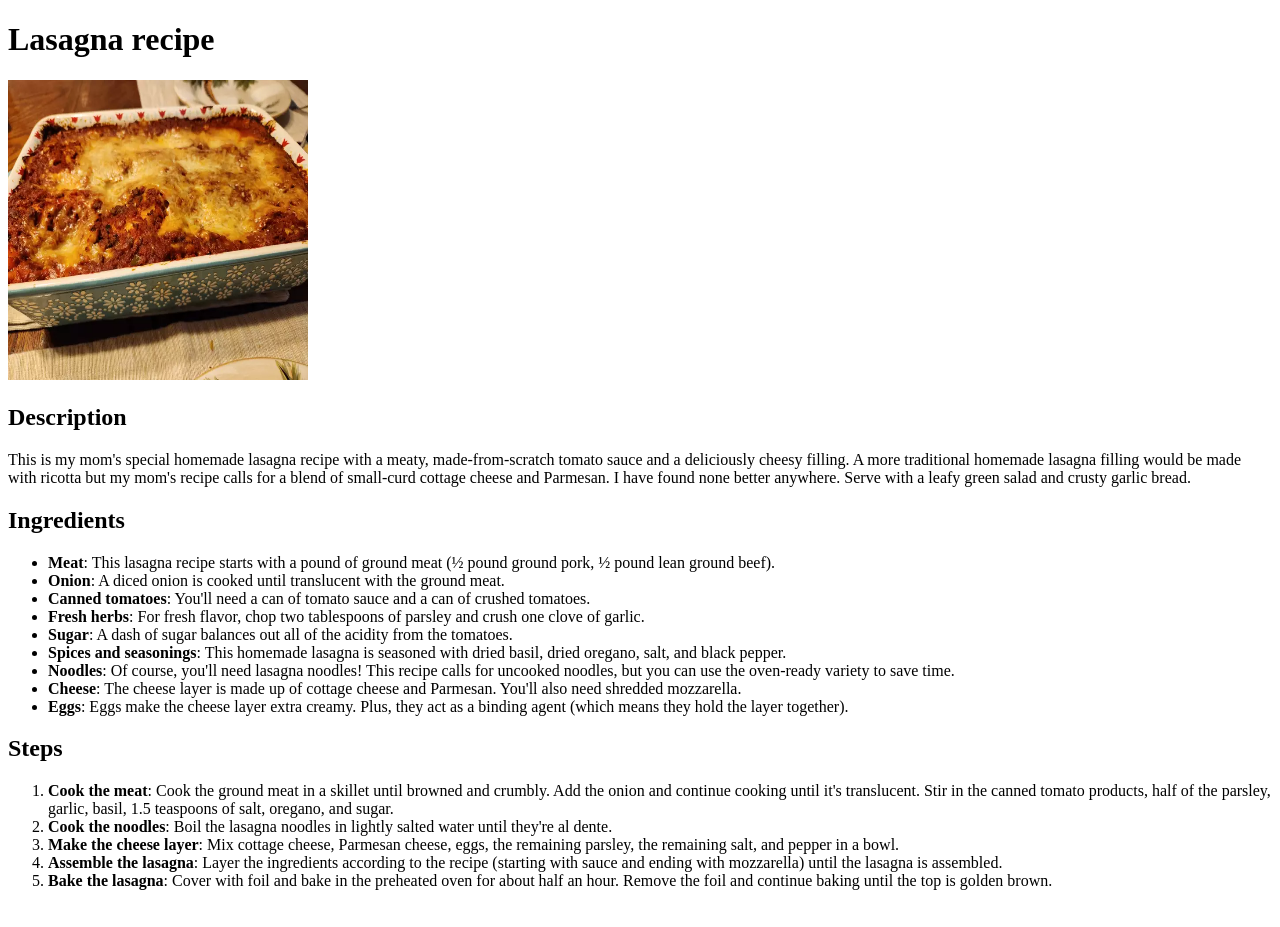
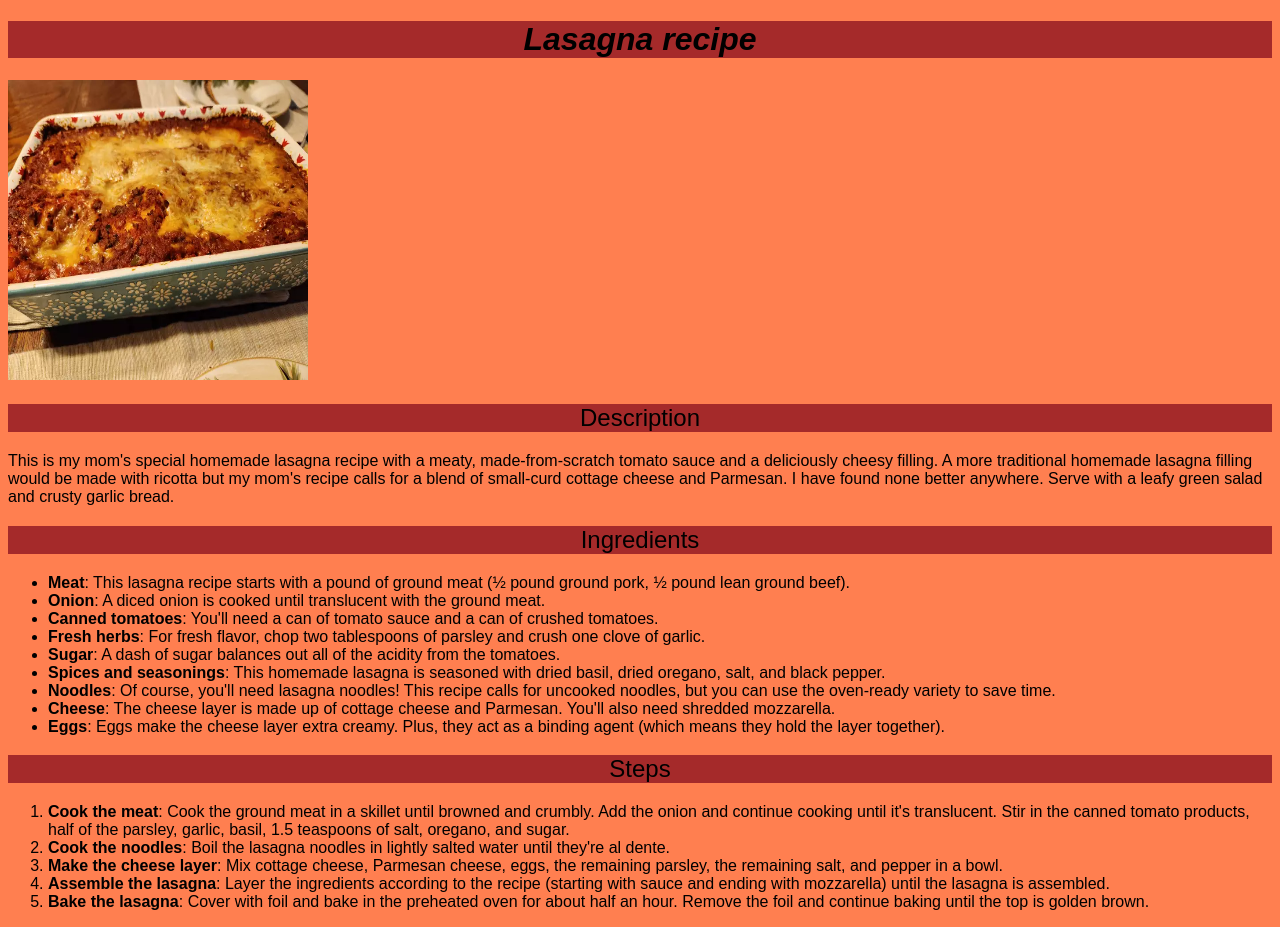
Before and after one commit to Burrpiee/odin-recipes, a plain HTML site: page recipes/lasagna.html in a window 1280 px wide. Before the commit the page ends 906 px from the top, so only its background shows below. Drawn offline with Linux system fonts and the light colour scheme.

Commit message:
First round of changes to html file and css file.
Made the lasagna recipe page more appealing as part of odin project.

```diff
--- a/recipes/css/lstyle.css
+++ b/recipes/css/lstyle.css
@@ -0,0 +1,15 @@
+
+body {
+    font-family: Arial, Helvetica, sans-serif;
+    background-color: coral;
+}
+
+.title {
+    font-weight: bold;
+    background-color: brown;
+    text-align: center;
+}
+
+.sub.title {
+    font-weight: 500;
+}
--- a/recipes/lasagna.html
+++ b/recipes/lasagna.html
@@ -3,17 +3,18 @@
     <head>
         <meta charset="UTF-8">
         <title>Lasagna recipe</title>
+        <link rel="stylesheet" href="css/lstyle.css">
     </head>
 
     <body>
-        <h1>Lasagna recipe</h1>
+        <h1 class="title"><em>Lasagna recipe</em></h1>
 
         <img src="./img/lasagna.jpg" alt="A picture of lasagna" width="300" height="300"/>
 
-        <h2>Description</h2>
+        <h2 class="sub title">Description</h2>
         <p>This is my mom's special homemade lasagna recipe with a meaty, made-from-scratch tomato sauce and a deliciously cheesy filling. A more traditional homemade lasagna filling would be made with ricotta but my mom's recipe calls for a blend of small-curd cottage cheese and Parmesan. I have found none better anywhere. Serve with a leafy green salad and crusty garlic bread.</p>
 
-        <h2>Ingredients</h2>
+        <h2 class="sub title">Ingredients</h2>
         <ul>
             <li><strong>Meat</strong>: This lasagna recipe starts with a pound of ground meat (½ pound ground pork, ½ pound lean ground beef).</li>
             <li><strong>Onion</strong>: A diced onion is cooked until translucent with the ground meat.</li>
@@ -26,7 +27,7 @@
             <li><strong>Eggs</strong>: Eggs make the cheese layer extra creamy. Plus, they act as a binding agent (which means they hold the layer together).</li>
         </ul>
 
-        <h2>Steps</h2>
+        <h2 class="sub title">Steps</h2>
         <ol>
             <li><strong>Cook the meat</strong>: Cook the ground meat in a skillet until browned and crumbly. Add the onion and continue cooking until it's translucent. Stir in the canned tomato products, half of the parsley, garlic, basil, 1.5 teaspoons of salt, oregano, and sugar.</li>
             <li><strong>Cook the noodles</strong>: Boil the lasagna noodles in lightly salted water until they're al dente.</li>
```
